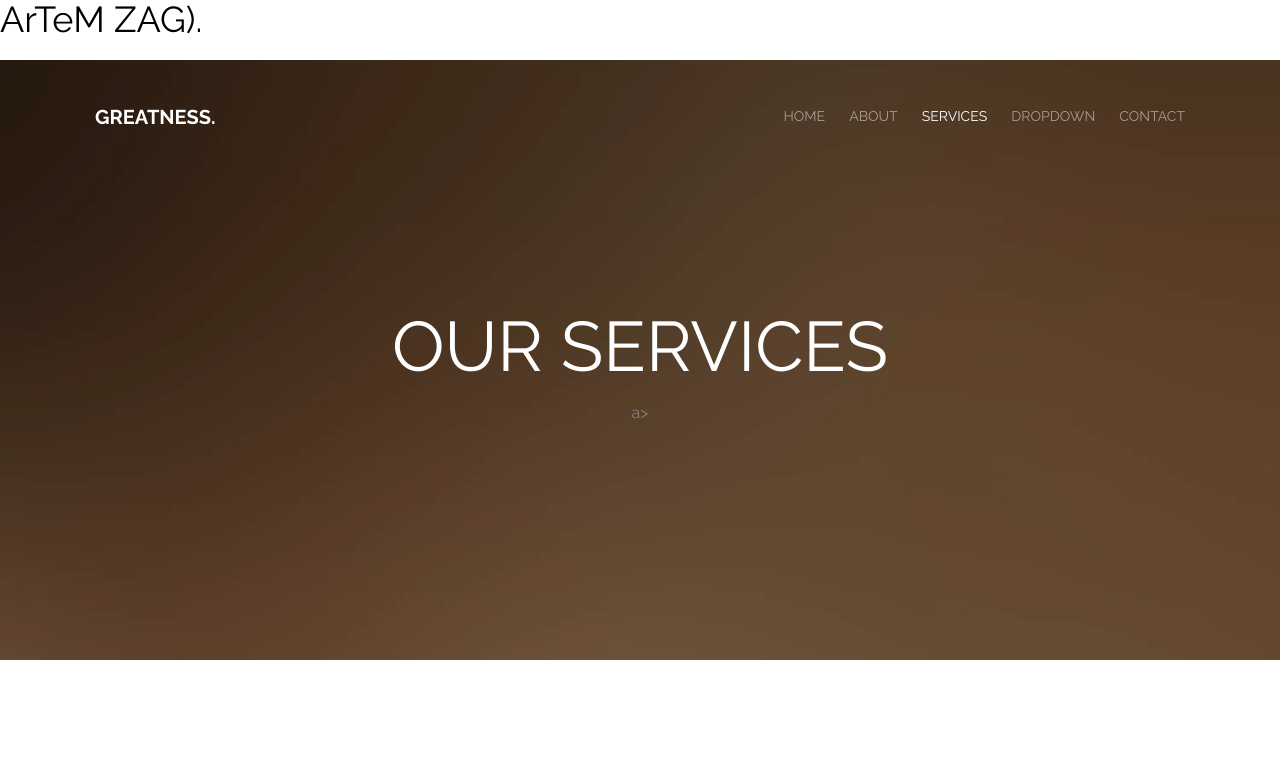
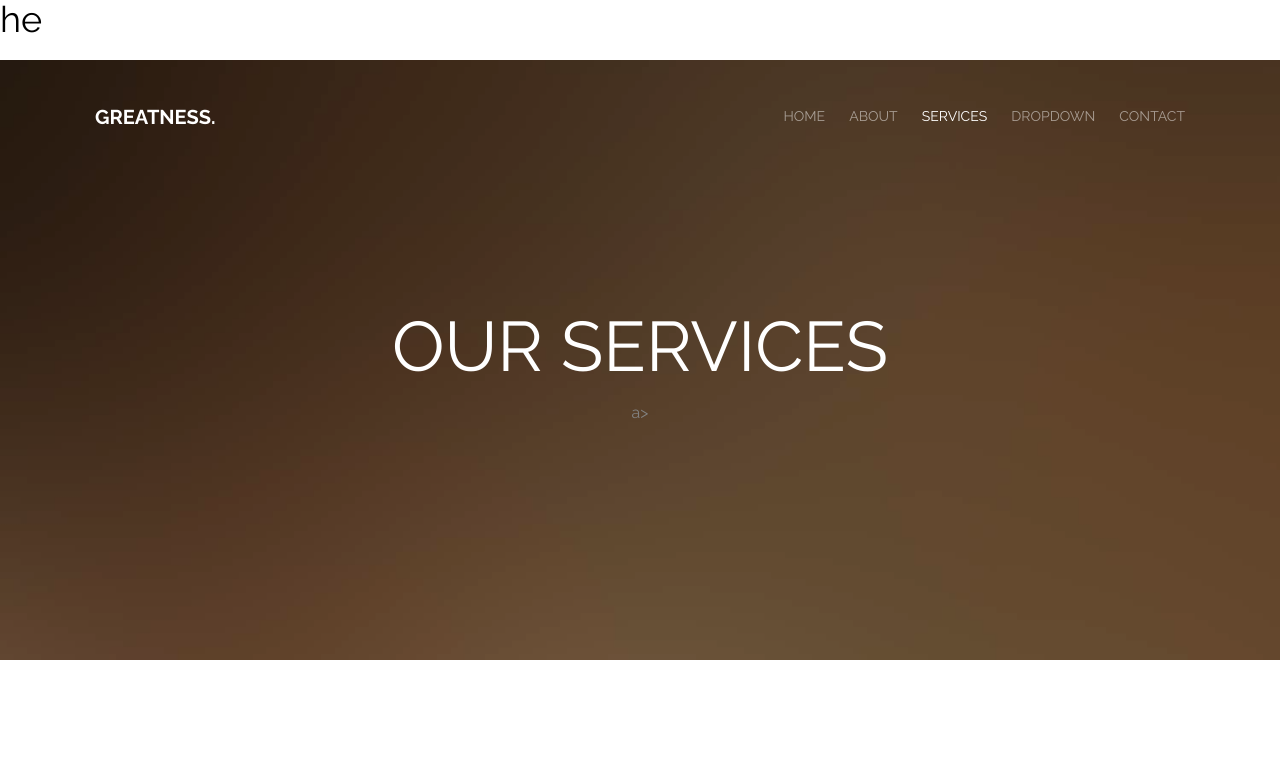
Before and after one commit to Artem-Zag/test-server, a plain HTML site: page services.html in a window 1280 px wide. Shown: the top 769 px of the page. Drawn offline with nearby package versions, Linux system fonts and the light colour scheme; files that its build step writes are made by us from their sources; files whose address does not match are found by name.

Commit message:
Update services.html

```diff
--- a/services.html
+++ b/services.html
@@ -53,7 +53,7 @@
 
 	</head>
 	<body>
-	<h1>ArTeM ZAG).</h1>
+	<h1>he</h1>
 	<div class="gtco-loader"></div>
 
 	<div id="page">
```
